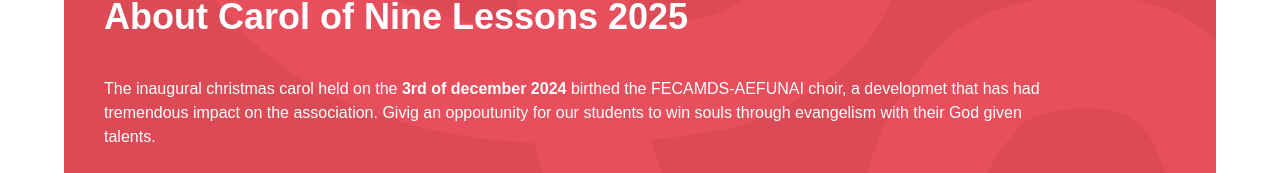
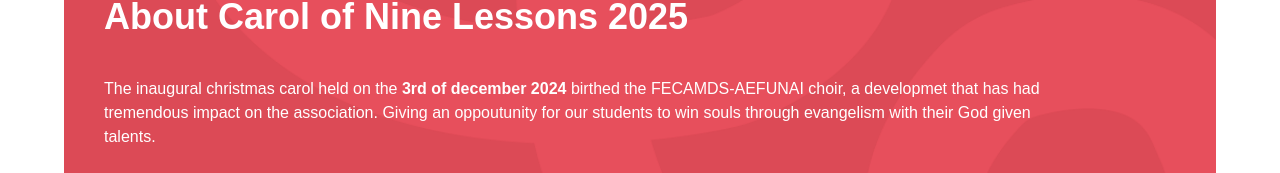
Before and after one commit to Kingsley-Opara/FECAMDS-AE-FUNAI-Carol, a Next.js app: page / in a window 1280 px wide. Shown: the part 762-935 px from the top of the page. Built offline with nearby package versions, Linux system fonts and the light colour scheme; no server answers; a web font is replaced by a local one.

Commit message:
fix mispelling issuse

```diff
--- a/src/app/components/About.jsx
+++ b/src/app/components/About.jsx
@@ -16,7 +16,7 @@
                 birthed the
                 FECAMDS-AEFUNAI choir, a developmet that has had tremendous impact on the
                 association.
-                Givig an oppoutunity for our students to win souls through evangelism with
+                Giving an oppoutunity for our students to win souls through evangelism with
                 their God given talents.
 
             </p>
```
